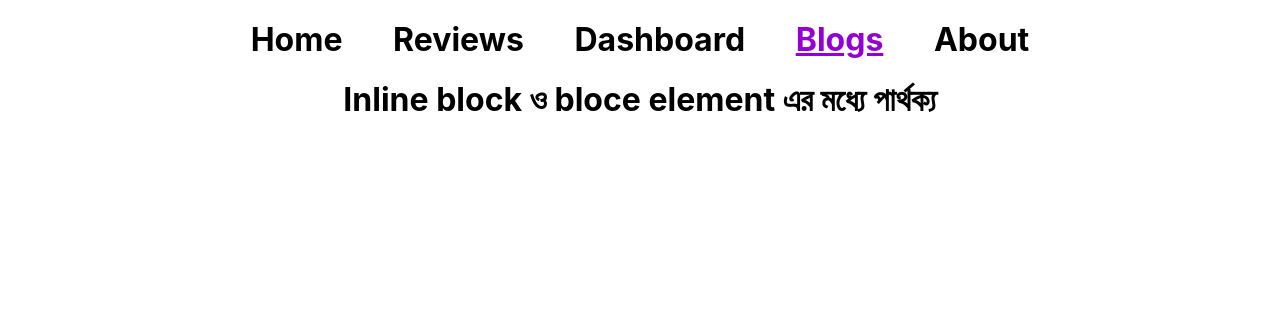
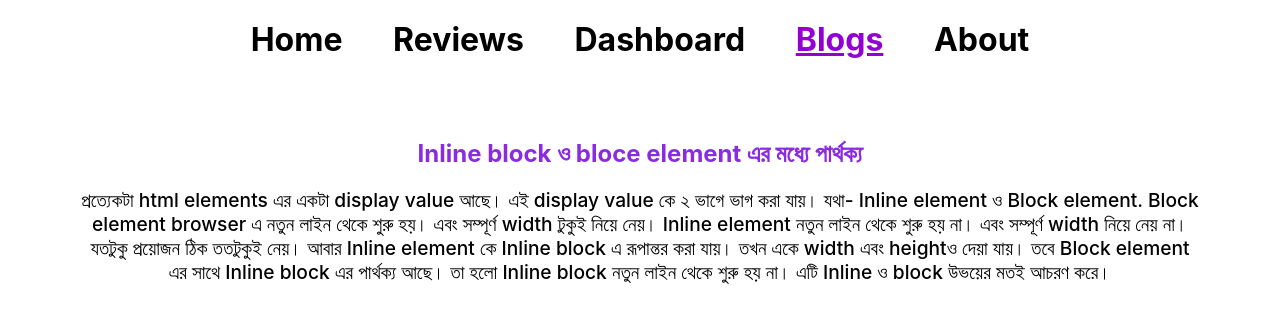
Before and after one commit to SharifKhalid/product-analysis-website, a React (Create React App) app: page /blogs in a window 1280 px wide. Shown: the top 322 px of the page. Built offline with nearby package versions, Linux system fonts and the light colour scheme.

Commit message:
Bonus mark

```diff
--- /dev/null
+++ b/src/components/Blogs/Blogs.css
@@ -0,0 +1,12 @@
+.bonus p{
+    font-size: larger;
+    font-weight: 500;
+}
+.bonus{
+    margin-left: 5rem;
+    margin-right: 5rem;
+    margin-top: 5rem;
+}
+.bonus h2{
+    color: blueviolet;
+}
--- a/src/components/Blogs/Blogs.js
+++ b/src/components/Blogs/Blogs.js
@@ -1,10 +1,14 @@
 import React from 'react';
-
+import './Blogs.css'
 const Blogs = () => {
     return (
         <div>
-            <div>
-                <h1>Inline block ও bloce element এর মধ্যে পার্থক্য</h1>
+            <div className='bonus'>
+                <h2>Inline block ও bloce element এর মধ্যে পার্থক্য</h2>
+
+                <p>প্রত্যেকটা html elements এর একটা display value আছে। এই display value কে ২ ভাগে ভাগ করা যায়। ‍যথা-
+                    Inline element  ও Block element. Block element browser এ নতুন লাইন থেকে শুরু হয়। এবং সম্পূর্ণ width টুকুই নিয়ে নেয়। Inline element নতুন লাইন থেকে শুরু হয় না। এবং সম্পূর্ণ width নিয়ে নেয় না। যতটুকু প্রয়োজন ঠিক ততটুকুই নেয়।
+                    আবার Inline element কে Inline block এ রূপান্তর করা যায়। তখন একে width এবং heightও দেয়া যায়। তবে Block element এর সাথে Inline block এর পার্থক্য আছে। তা হলো Inline block নতুন লাইন থেকে শুরু হয় না। এটি Inline ও block উভয়ের মতই আচরণ করে।  </p>
             </div>
             <div></div>
         </div>
--- a/src/components/Home/Home.css
+++ b/src/components/Home/Home.css
@@ -13,6 +13,9 @@
 .div3 h1{
     color: darkviolet;
 }
+.div3{
+    height: 300px;
+}
 .image{
     width: 400px;
     height: 500px;
@@ -20,8 +23,11 @@
 
 .btn{
     width: 250px;
-    height: 40px;
+    height: 50px;
     font-size: larger;
     font-weight: bold;
-    color: indigo;
+    color: rgb(113, 4, 160);
+    margin-bottom: 5rem;
+    background-color: rgb(246, 239, 212);
+    border-radius: 2rem;
 }
```
Also changed, not shown: 1 other file (tests, documents, lock files or other folders).
